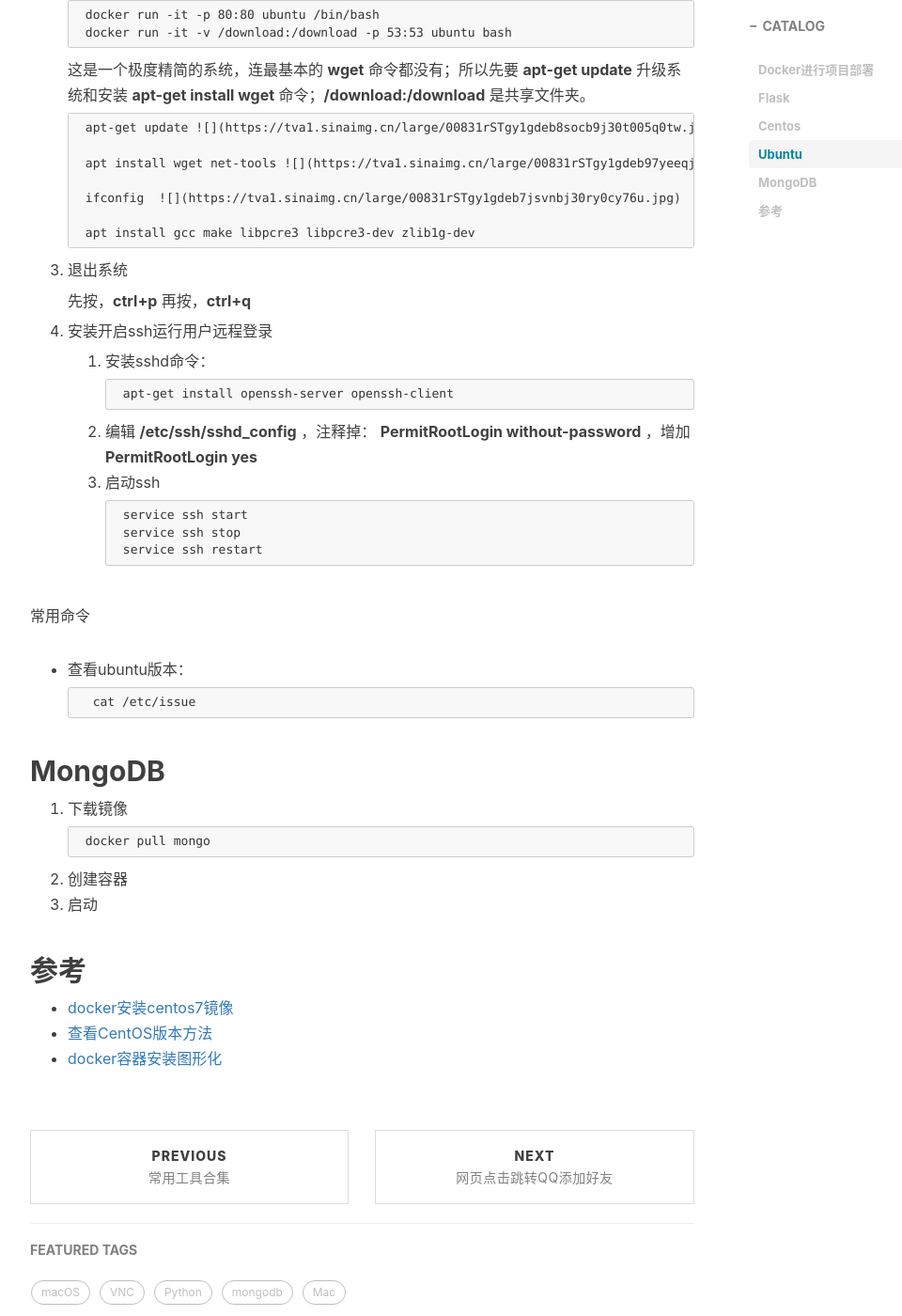
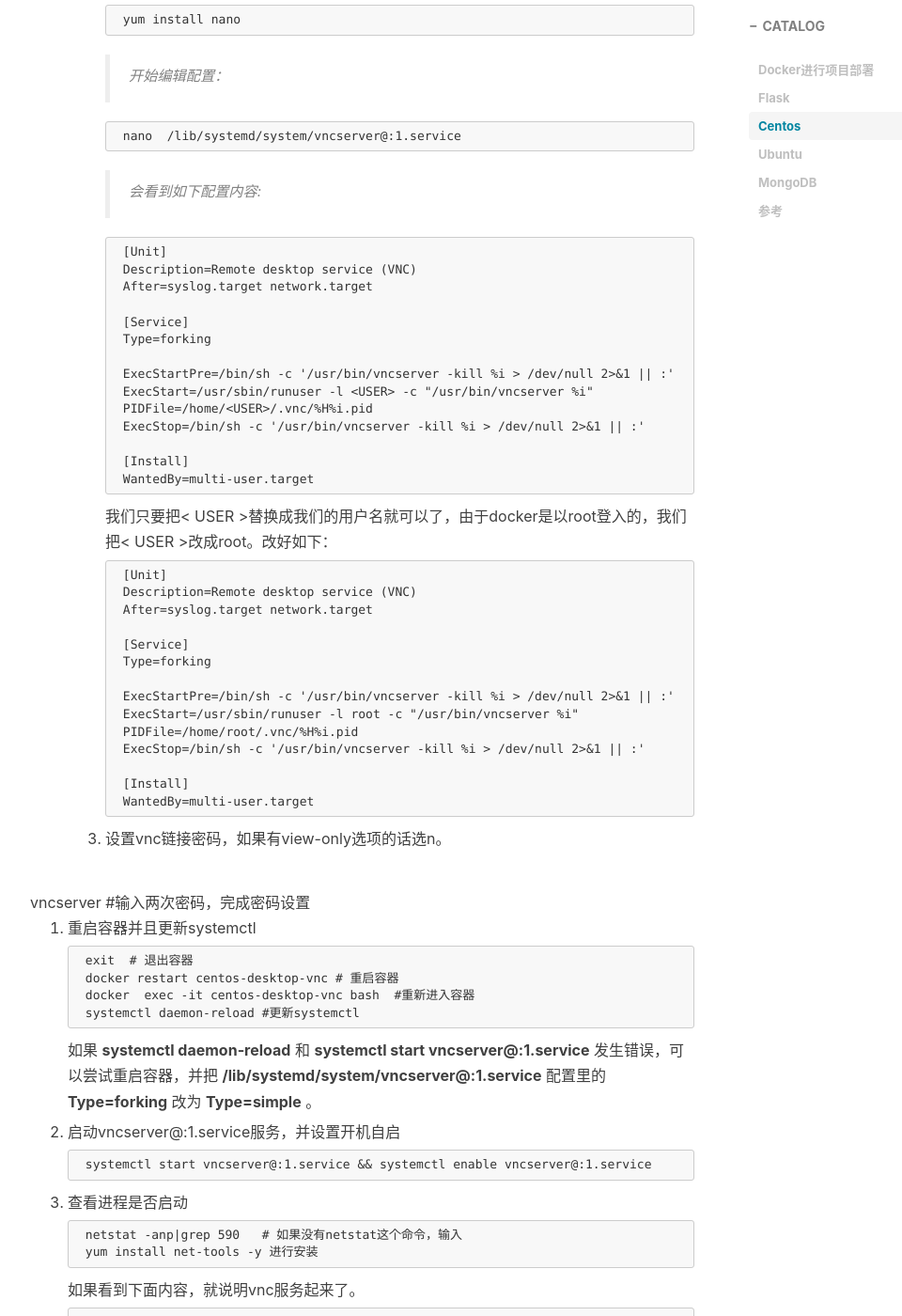
Before and after one commit to JackyCJ/jackycj.github.io, a Jekyll site: the page built from _posts/2020-04-01-Docker进行项目部署.md, in a window 1280 px wide and 1400 px high, scrolled down 2005 px. Shown: the whole window at 94% size, without its empty margins (233-1193 px from the left). Built offline with Jekyll 4.4.1, drawn with Linux system fonts in a browser that asks for light colours; nearby versions of some CDN libraries; comment, search, counter and statistics services are not loaded; some of the changed text lies outside the part shown.

Commit message:
Update 2020-04-01-Docker进行项目部署.md

````diff
--- a/_posts/2020-04-01-Docker进行项目部署.md
+++ b/_posts/2020-04-01-Docker进行项目部署.md
@@ -64,6 +64,98 @@
 		```
 	2. 配置默认启动图形界面
 
+		```
+		# 断开默认启动方式
+		unlink  /etc/systemd/system/default.target
+		# 创建图形启动方式为默认启动方式
+		ln -sf  /lib/systemd/system/graphical.target   /etc/systemd/system/default.target
+		```
+
+	3. 安装 vnc server
+
+			yum -y install tigervnc-server tigervnc-server-module
+5. 配置VNC
+	1. 复制配置模板文件为vncserver@:1.service
+
+			cp /lib/systemd/system/vncserver@.service /lib/systemd/system/vncserver@:1.service
+
+	2. 修改配置文件
+
+		>nano这个软件可能需要安装一下
+
+			yum install nano
+
+		>开始编辑配置：
+
+			nano  /lib/systemd/system/vncserver@:1.service
+
+		>会看到如下配置内容:
+
+		```
+		[Unit]
+		Description=Remote desktop service (VNC)
+		After=syslog.target network.target
+
+		[Service]
+		Type=forking
+
+		ExecStartPre=/bin/sh -c '/usr/bin/vncserver -kill %i > /dev/null 2>&1 || :'
+		ExecStart=/usr/sbin/runuser -l <USER> -c "/usr/bin/vncserver %i"
+		PIDFile=/home/<USER>/.vnc/%H%i.pid
+		ExecStop=/bin/sh -c '/usr/bin/vncserver -kill %i > /dev/null 2>&1 || :'
+
+		[Install]
+		WantedBy=multi-user.target
+		```
+我们只要把< USER >替换成我们的用户名就可以了，由于docker是以root登入的，我们把< USER >改成root。改好如下：
+
+		```
+		[Unit]
+		Description=Remote desktop service (VNC)
+		After=syslog.target network.target
+
+		[Service]
+		Type=forking
+
+		ExecStartPre=/bin/sh -c '/usr/bin/vncserver -kill %i > /dev/null 2>&1 || :'
+		ExecStart=/usr/sbin/runuser -l root -c "/usr/bin/vncserver %i"
+		PIDFile=/home/root/.vnc/%H%i.pid
+		ExecStop=/bin/sh -c '/usr/bin/vncserver -kill %i > /dev/null 2>&1 || :'
+
+		[Install]
+		WantedBy=multi-user.target
+		```
+	3. 设置vnc链接密码，如果有view-only选项的话选n。
+
+ 			vncserver     #输入两次密码，完成密码设置
+
+6. 重启容器并且更新systemctl
+
+	```
+	exit  # 退出容器
+	docker restart centos-desktop-vnc # 重启容器
+	docker  exec -it centos-desktop-vnc bash  #重新进入容器
+	systemctl daemon-reload #更新systemctl
+	```
+	如果 __systemctl daemon-reload__ 和 __systemctl start vncserver@:1.service__ 发生错误，可以尝试重启容器，并把 __/lib/systemd/system/vncserver@:1.service__ 配置里的 __Type=forking__ 改为 __Type=simple__ 。
+7. 启动vncserver@:1.service服务，并设置开机自启
+
+		systemctl start vncserver@:1.service && systemctl enable vncserver@:1.service
+
+8. 查看进程是否启动
+
+		netstat -anp|grep 590   # 如果没有netstat这个命令，输入
+		yum install net-tools -y 进行安装
+
+	如果看到下面内容，就说明vnc服务起来了。
+
+	```
+	tcp 0 0 0.0.0.0:5901 0.0.0.0:* LISTEN 233/Xvnc
+	tcp 0 0 172.17.0.2:5901 172.17.0.1:55824 ESTABLISHED 233/Xvnc
+	tcp6 0 0 :::5901 :::* LISTEN 233/Xvnc
+	```
+
+
 - __查看版本号__
 
 		# 适用所有Linux
@@ -73,6 +165,10 @@
 		# 当前centos 版本与redhat对应的版本
 		$ cat /proc/version
 
+- __修改VNC密码__
+
+		cd /root/.vnc/
+		rm -rf passwd
 
 <div id="ubuntu"></div>
 ## Ubuntu
````
